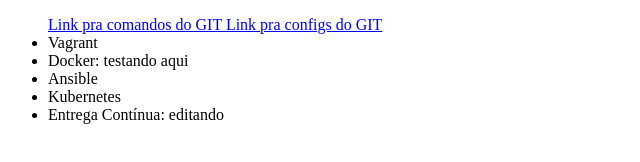
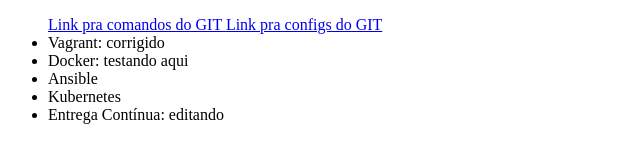
Before and after one commit to ricardoalvs0/gitAlura-curso1, a plain HTML site: page index.html in a window 1280 px wide. Shown: the full height of the page, 0-640 px from the left. Drawn offline with Linux system fonts and the light colour scheme.

Commit message:
corrigindo vagrant

```diff
--- a/index.html
+++ b/index.html
@@ -16,7 +16,7 @@
             Link pra configs do GIT
         </a>
 
-        <li>Vagrant</li>
+        <li>Vagrant: corrigido</li>
         <li>Docker: testando aqui</li>
         <li>Ansible</li>
         <li>Kubernetes</li>
```
